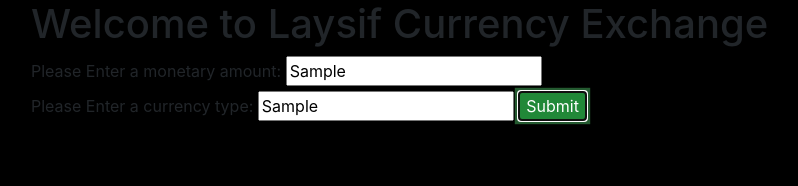
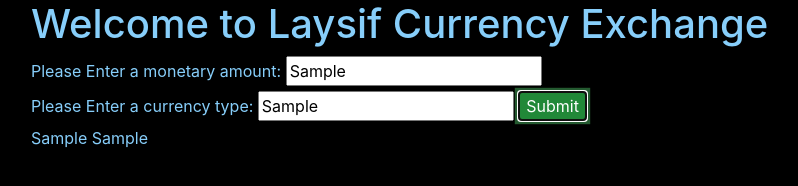
Before and after one commit to FaisalRana/CurrencyExchangeAPI, a website built with webpack: page src/index.html in a window 1280 px wide. Both pictures are taken after typing "Sample", "Sample" into the empty fields and a click on the button "Submit". Shown: the whole page, without its empty margins (54-852 px from the left). Built offline with nearby package versions, Linux system fonts and the light colour scheme.

Commit message:
connected inputs to UI logic in main.js

```diff
--- a/src/css/styles.css
+++ b/src/css/styles.css
@@ -1,3 +1,4 @@
 body {
   background-color: black;
+  color:lightskyblue;
 }
--- a/src/main.js
+++ b/src/main.js
@@ -6,6 +6,9 @@ import './css/styles.css';
 
 $(document).ready(function() {
   $('#submitExchange').click(function() {
-    alert("hello");
+    let money = $('input#inputMoney').val();
+    let currency = $('input#inputCurrency').val();
+    $('.showResult').append(`${money} ${currency}`);
+
   });
 });
```
Also changed, not shown: readme.md.
